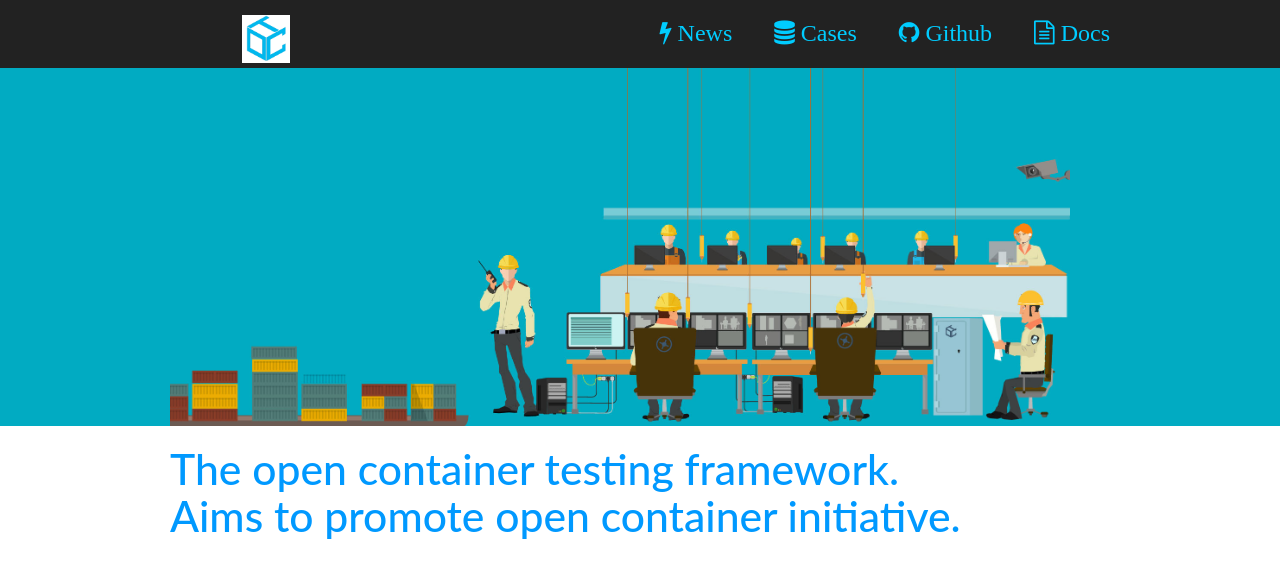
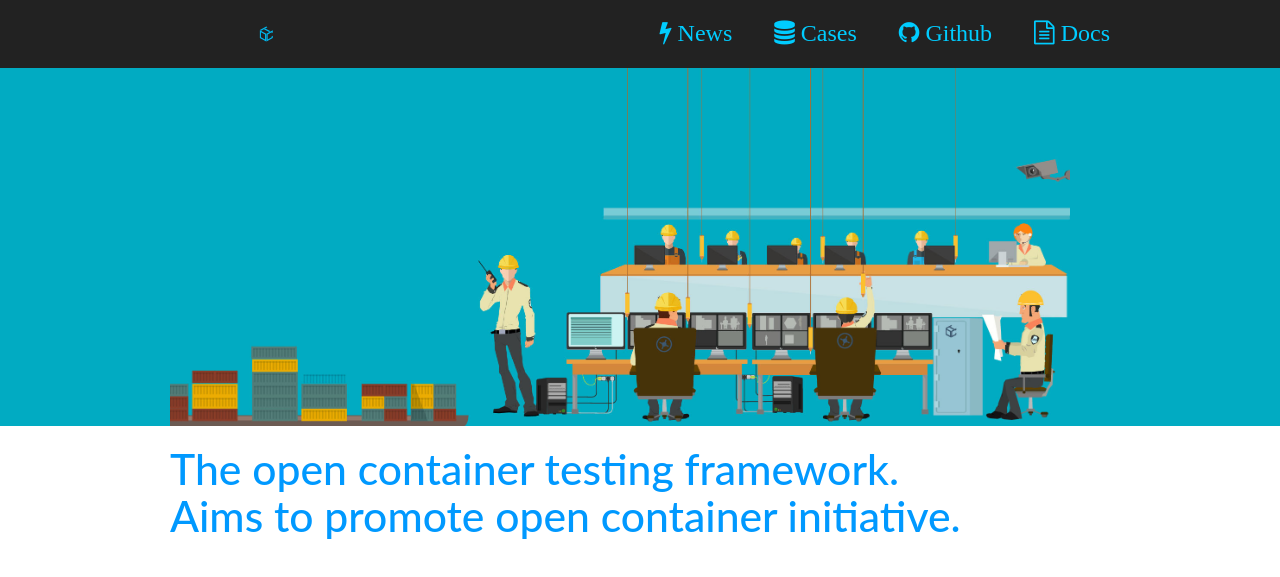
Before and after one commit to ociweb/ociweb.github.io, a Jekyll site: the page index.html, which Jekyll copies as it is, in a window 1280 px wide. Shown: the top 577 px of the page. Built offline with Jekyll 4.4.1, drawn with Linux system fonts in a browser that asks for light colours; some web fonts are replaced; grey boxes are pictures that could not be loaded.

Commit message:
add style

```diff
--- a/assets/css/style.css
+++ b/assets/css/style.css
@@ -155,7 +155,7 @@ body > .container {
   display: inline-block;
 }
 .navbar .navbar-text a.link-logo {
-  background: url('../img/logo.png') no-repeat top right;
+  background: url('../img/OCT-logo.svg') no-repeat top right;
   background-size: 48px 48px;
   width: 120px;
   height: 48px;
```
Also changed, not shown: assets/img/OCT-logo.svg (added).
